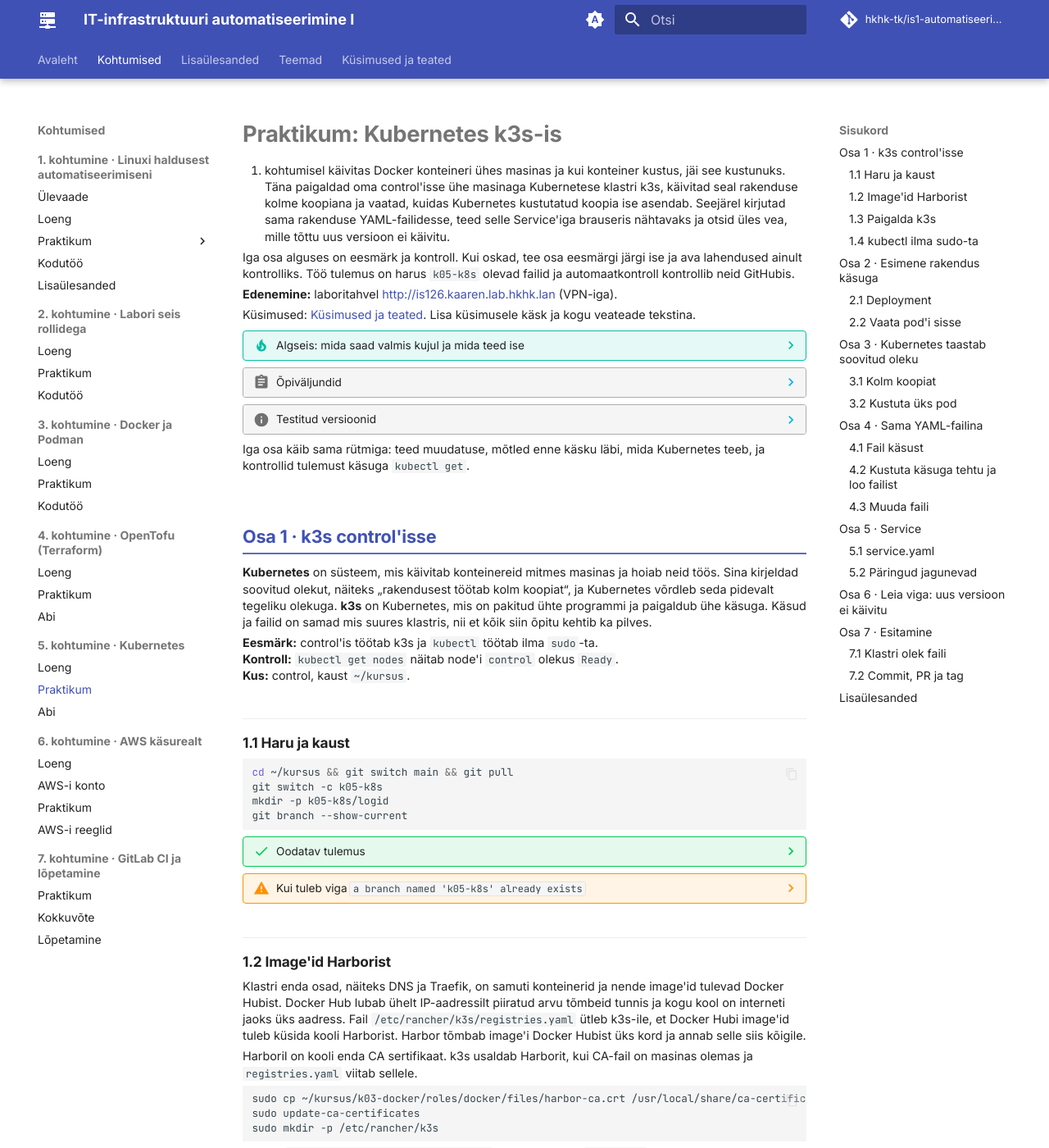
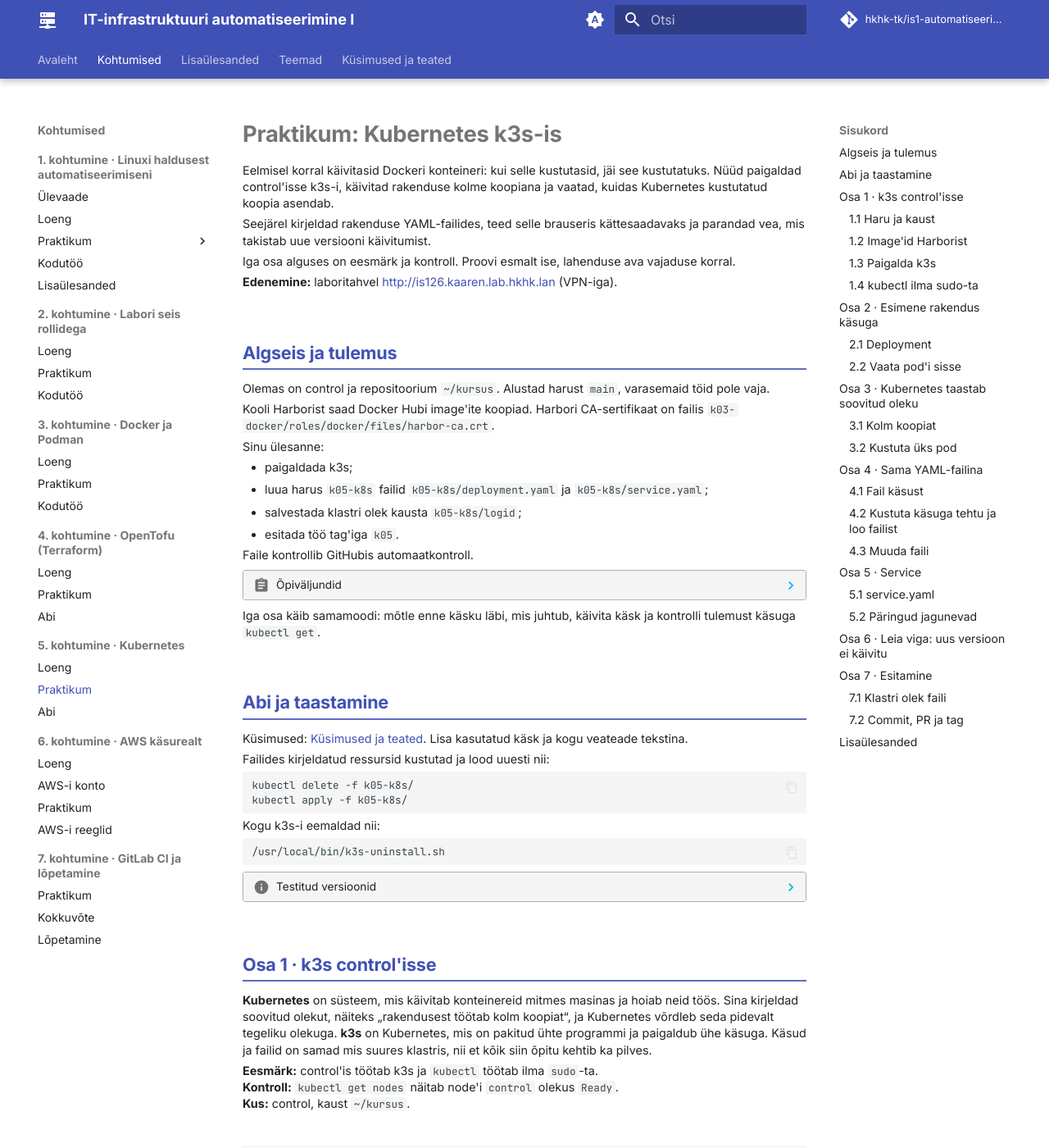
Before and after one commit to hkhk-tk/is1-automatiseerimine, an MkDocs documentation site: the page built from docs/k05/lab.md, in a window 1280 px wide and 1400 px high. Shown: the whole window at 82% size. Built offline with MkDocs 1.6.1 and Material for MkDocs 9.7.7, drawn with Linux system fonts in a browser that asks for light colours; comment, search, counter and statistics services are not loaded.

Commit message:
K5 praktikumi algus sujuvamaks

````diff
--- a/docs/k05/lab.md
+++ b/docs/k05/lab.md
@@ -7,37 +7,61 @@ tags:
 
 # Praktikum: Kubernetes k3s-is
 
-3. kohtumisel käivitas Docker konteineri ühes masinas ja kui konteiner kustus, jäi see kustunuks. Täna paigaldad oma control'isse ühe masinaga Kubernetese klastri k3s, käivitad seal rakenduse kolme koopiana ja vaatad, kuidas Kubernetes kustutatud koopia ise asendab. Seejärel kirjutad sama rakenduse YAML-failidesse, teed selle Service'iga brauseris nähtavaks ja otsid üles vea, mille tõttu uus versioon ei käivitu.
+Eelmisel korral käivitasid Dockeri konteineri: kui selle kustutasid, jäi see kustutatuks. Nüüd paigaldad control'isse k3s-i, käivitad rakenduse kolme koopiana ja vaatad, kuidas Kubernetes kustutatud koopia asendab.
 
-Iga osa alguses on eesmärk ja kontroll. Kui oskad, tee osa eesmärgi järgi ise ja ava lahendused ainult kontrolliks. Töö tulemus on harus `k05-k8s` olevad failid ja automaatkontroll kontrollib neid GitHubis.
+Seejärel kirjeldad rakenduse YAML-failides, teed selle brauseris kättesaadavaks ja parandad vea, mis takistab uue versiooni käivitumist.
+
+Iga osa alguses on eesmärk ja kontroll. Proovi esmalt ise, lahenduse ava vajaduse korral.
 
 **Edenemine:** laboritahvel <http://is126.kaaren.lab.hkhk.lan> (VPN-iga).
 
-Küsimused: [Küsimused ja teated](https://github.com/hkhk-tk/is126-arutelu/discussions). Lisa küsimusele käsk ja kogu veateade tekstina.
+## Algseis ja tulemus
 
-??? tip "Algseis: mida saad valmis kujul ja mida teed ise"
+Olemas on control ja repositoorium `~/kursus`. Alustad harust `main`, varasemaid töid pole vaja.
 
-    **Saad valmis kujul:** control'i ja repositooriumi `~/kursus`. Repositooriumis on kooli Harbori CA-fail `k03-docker/roles/docker/files/harbor-ca.crt`. Harbor hoiab Docker Hubi image'ite koopiaid, nii et kogu klass ei tõmba neid korraga Docker Hubist. Eelmiste kohtumiste tööd see praktikum ei vaja: alustad harust `main`.
+Kooli Harborist saad Docker Hubi image'ite koopiad. Harbori CA-sertifikaat on failis `k03-docker/roles/docker/files/harbor-ca.crt`.
 
-    **Teed ise:** paigaldad control'isse k3s-i, kirjutad kausta `~/kursus/k05-k8s` failid `deployment.yaml` ja `service.yaml`, salvestad klastri oleku kausta `k05-k8s/logid` ja esitad töö tag'iga `k05`.
+Sinu ülesanne:
 
-    **Kui midagi läks katki:** `kubectl delete -f k05-k8s/` kustutab kõik, mis failidest loodi, ja `kubectl apply -f k05-k8s/` loob need uuesti. Kogu k3s-i saab eemaldada käsuga `/usr/local/bin/k3s-uninstall.sh` ja seejärel uuesti paigaldada.
+- paigaldada k3s;
+- luua harus `k05-k8s` failid `k05-k8s/deployment.yaml` ja `k05-k8s/service.yaml`;
+- salvestada klastri olek kausta `k05-k8s/logid`;
+- esitada töö tag'iga `k05`.
+
+Faile kontrollib GitHubis automaatkontroll.
 
 ??? abstract "Õpiväljundid"
 
-    1. Paigaldad ühe masinaga Kubernetese klastri k3s ja kontrollid `kubectl`-iga, et see töötab.
-    2. Käivitad rakenduse Deployment'iga ja näitad, et Kubernetes hoiab soovitud arvu pod'e ka siis, kui mõni neist kustutatakse.
-    3. Kirjutad Deployment'i ja Service'i YAML-faili ning rakendad need käsuga `kubectl apply`.
-    4. Teed rakenduse Service'iga brauseris nähtavaks ja näitad, et päringud jagunevad pod'ide vahel.
-    5. Leiad käskudega `kubectl get` ja `kubectl describe` põhjuse, miks pod ei käivitu, ja parandad selle failis.
+    1. Paigaldad ühe masinaga Kubernetese klastri ja kontrollid, et see töötab.
+    2. Käivitad Deployment'iga rakenduse kolm koopiat ja kontrollid, et Kubernetes asendab kustutatud koopia.
+    3. Rakendad Deployment'i ja Service'i YAML-failid käsuga `kubectl apply`.
+    4. Avad rakenduse Service'i kaudu brauseris ja kontrollid, kuidas päringud pod'ide vahel jagunevad.
+    5. Leiad käivitusvea põhjuse käskudega `kubectl get` ja `kubectl describe` ning parandad vea failis.
+
+Iga osa käib samamoodi: mõtle enne käsku läbi, mis juhtub, käivita käsk ja kontrolli tulemust käsuga `kubectl get`.
+
+## Abi ja taastamine
+
+Küsimused: [Küsimused ja teated](https://github.com/hkhk-tk/is126-arutelu/discussions). Lisa kasutatud käsk ja kogu veateade tekstina.
+
+Failides kirjeldatud ressursid kustutad ja lood uuesti nii:
+
+```bash
+kubectl delete -f k05-k8s/
+kubectl apply -f k05-k8s/
+```
+
+Kogu k3s-i eemaldad nii:
+
+```bash
+/usr/local/bin/k3s-uninstall.sh
+```
 
 ??? info "Testitud versioonid"
 
-    k3s `v1.36.6+k3s1`, image `traefik/whoami:v1.11.0`, Ubuntu 24.04.
+    k3s `v1.36.6+k3s1`, `traefik/whoami:v1.11.0`, Ubuntu 24.04.
 
-    Dokumentatsioon: [k3s](https://docs.k3s.io/), [Kubernetes](https://kubernetes.io/docs/home/), [kubectl käskude ülevaade](https://kubernetes.io/docs/reference/kubectl/quick-reference/).
-
-Iga osa käib sama rütmiga: teed muudatuse, mõtled enne käsku läbi, mida Kubernetes teeb, ja kontrollid tulemust käsuga `kubectl get`.
+    Dokumentatsioon: [k3s](https://docs.k3s.io/), [Kubernetes](https://kubernetes.io/docs/home/), [kubectl](https://kubernetes.io/docs/reference/kubectl/quick-reference/).
 
 ## Osa 1 · k3s control'isse
 
````
